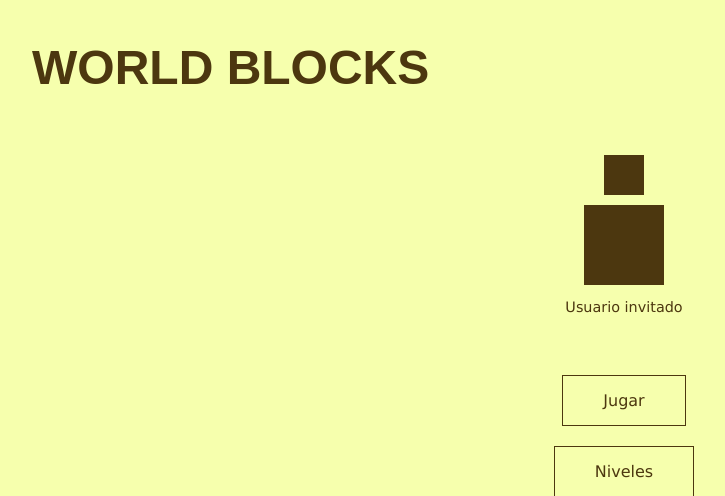
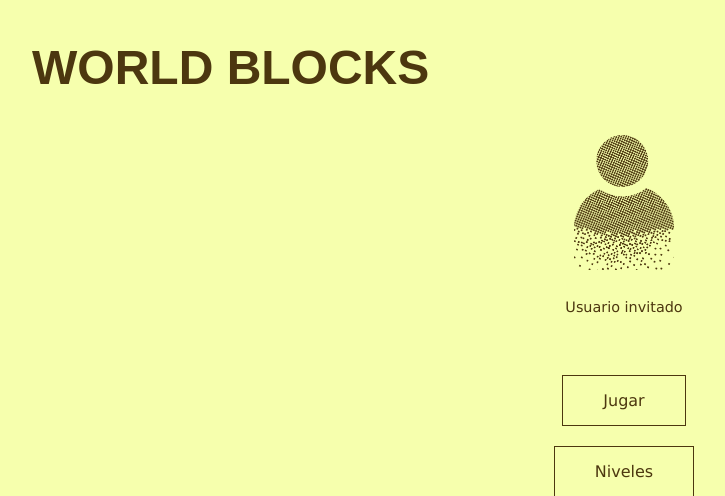
Before and after one commit to Pontejo02/ProyectoDAW_SegundaEval, a PHP site: page / in a window 1280 px wide. Shown: the top 496 px of the page, without its empty margins (16-741 px from the left). Run offline with PHP 8.4, Linux system fonts and the light colour scheme; some web fonts are replaced.

Commit message:
Cambio de imagen del usuario

```diff
--- a/estilos.css
+++ b/estilos.css
@@ -29,14 +29,15 @@ p#logo {
     padding: 0%;
     margin: 40px;
 }
-canvas#iconoUsuario {
-    width: 200px;
-    height: 200px;
+img#iconoUsuario {
+    width: 100px;
+    height: auto;
     display: block;
     margin: 0%;
     padding: 0%;
     position: absolute;
     z-index: 0;
+    /*border: 2px solid black;*/
 }
 
 #usuario p {
@@ -45,6 +46,7 @@ canvas#iconoUsuario {
     padding-top: 150px;
     padding-left: 10px;
     padding-right: 10px;
+    /*border: 2px solid black;*/
 }
 div#usuario {
     display: flex;
--- a/index.html
+++ b/index.html
@@ -28,15 +28,7 @@
 
     <div class="menu">
         <div id="usuario">
-            <canvas id="iconoUsuario" width="200" height="200"></canvas>
-            <script>
-                const canvas = document.getElementById("iconoUsuario");
-                const ctx = canvas.getContext("2d");
-                canvas.width = 200; canvas.height = 200; er = "none";
-                ctx.fillStyle = "#4c370f";
-                ctx.fillRect(80, 20, 40, 40);
-                ctx.fillRect(60, 70, 80, 80);
-            </script>
+            <img id="iconoUsuario" src="./media/usuarioMarron.png"></img>
             <p>Usuario invitado</p>
         </div>
         <a href="jugar.html" class="boton">Jugar</a>
@@ -57,6 +49,7 @@
         const cerrar = document.getElementById("cerrar");
         cerrar.addEventListener("click", ()=>{
             comoJugar.style.display='none';
+            btnsubmenu.style.display='none';
         });
         instrucciones.addEventListener("click", ()=>{
             btnsubmenu.style.display='block';
```
Also changed, not shown: media/usuarioMarron.png (added), media/usuarioVerde.png (added).
